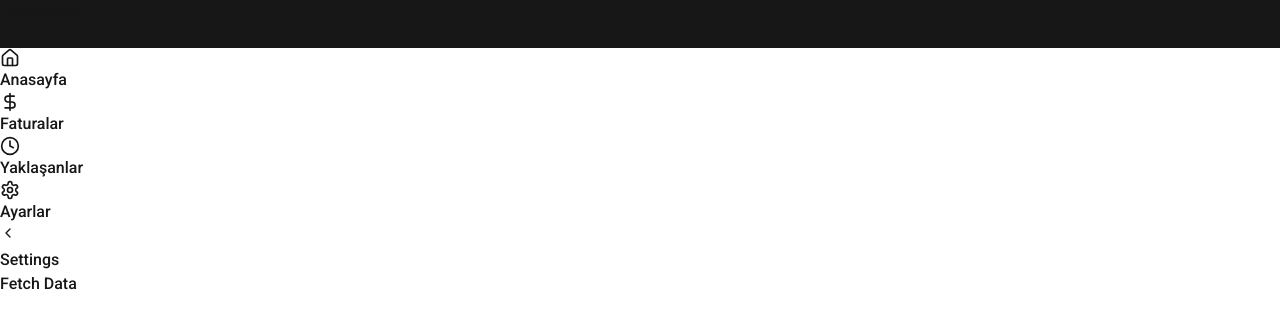
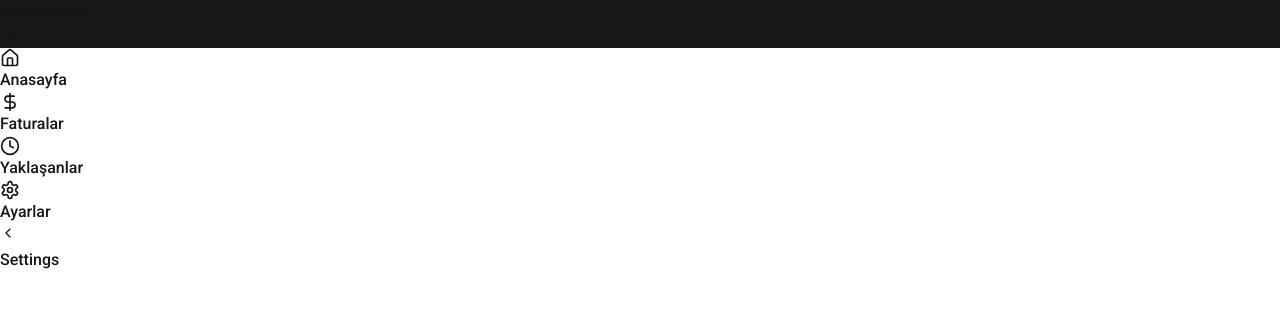
Before and after one commit to yasin2dev/fatrack, a Next.js app: page /settings in a window 1280 px wide. Shown: the top 328 px of the page. Built offline with nearby package versions, Linux system fonts and the light colour scheme.

Commit message:
fix settings/page.ts

```diff
--- a/src/app/settings/page.tsx
+++ b/src/app/settings/page.tsx
@@ -1,29 +1,9 @@
-"use client"
-
 import PagePlaceholder from '@/components/page-placeholder';
-import { NextResponse } from 'next/server';
-import React, { useEffect, useState } from 'react';
 
 function Page() {
-    const [data, setData] = useState<any>();
-
-    const fetchData = async () => {
-        let response = await fetch("localhost:3000/api/faturalar/675ca78edd66a6b6dfa6b264?userId=675b5ff200e40d7c11cf81b6&categoryId=675c99e36f71368dbe09f064")
-        response = await response.json();
-
-        setData(response);
-    }
     return (
-        <>
-            <PagePlaceholder pageName={"Settings"}/>
-            <div className="text-center">
-                <button onClick={fetchData}>Fetch Data</button>
-                <p>{data}</p>
-            </div>
-        </>
+        <PagePlaceholder pageName={"Settings"}/>
     );
 }
 
 export default Page;
-
-// TODO
```
